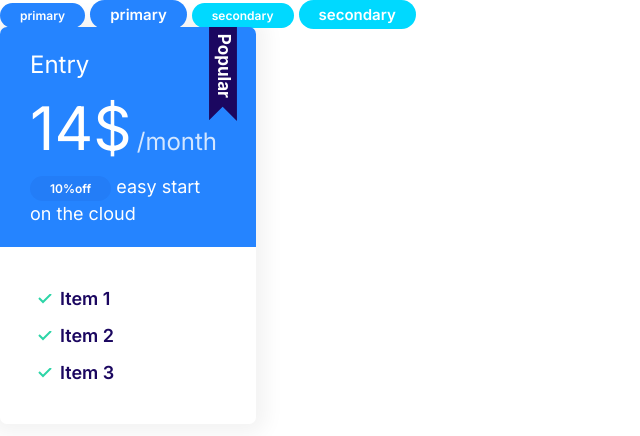
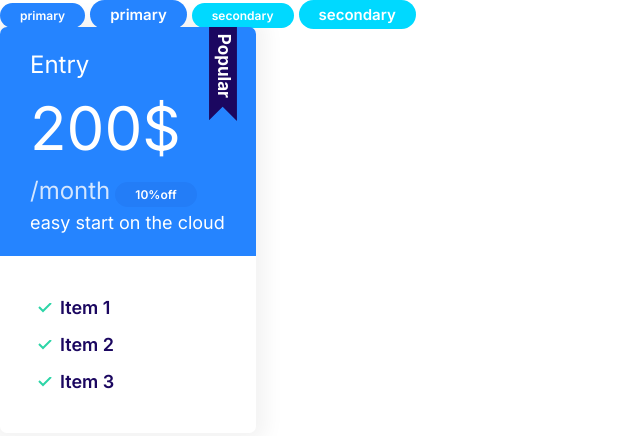
Before and after one commit to dicegit/test, a website built with Parcel: page index.html in a window 1280 px wide. Shown: the whole page, without its empty margins (0-640 px from the left). Built offline with nearby package versions, Linux system fonts and the light colour scheme.

Commit message:
update price from 14 to 200

```diff
--- a/index.html
+++ b/index.html
@@ -28,7 +28,7 @@
         <div class="card card--secondary">
           <header class="card__header">
             <h3 class="plan__name">Entry</h3>
-            <span class="plan__price">14$</span>
+            <span class="plan__price">200$</span>
             <span class="plan__billing-cycle">/month</span>
             <span class="badge badge--secondary badge--small">10%off</span>
             <span class="plan__descripton">easy start on the cloud</span>
```
